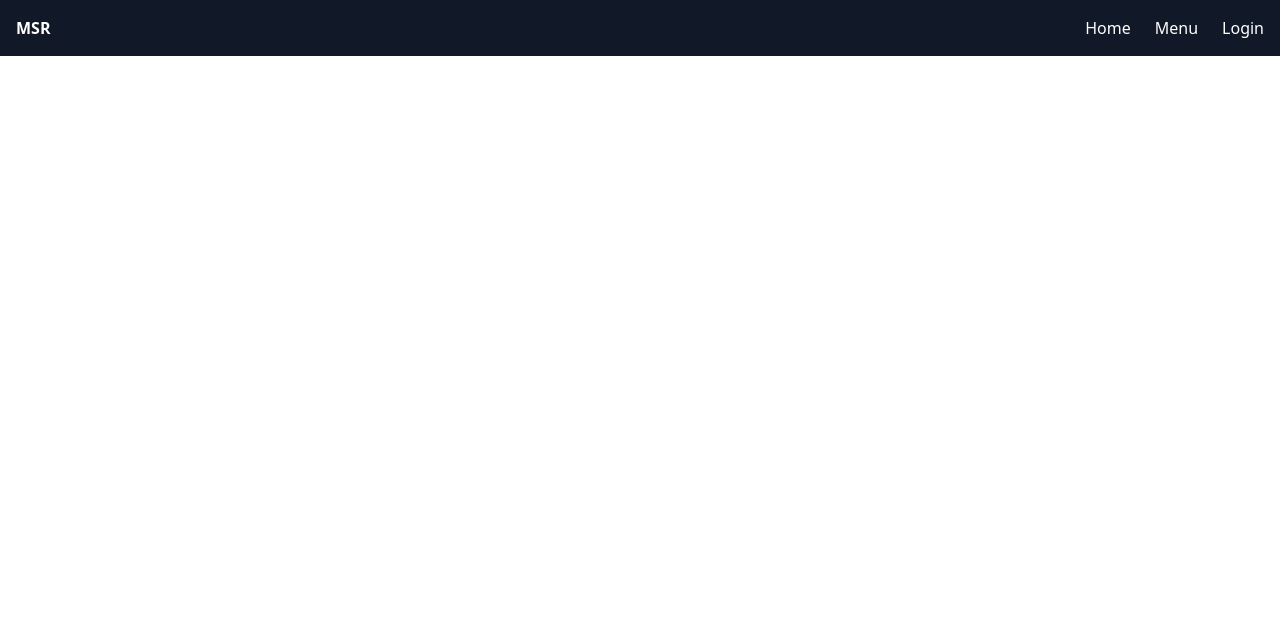
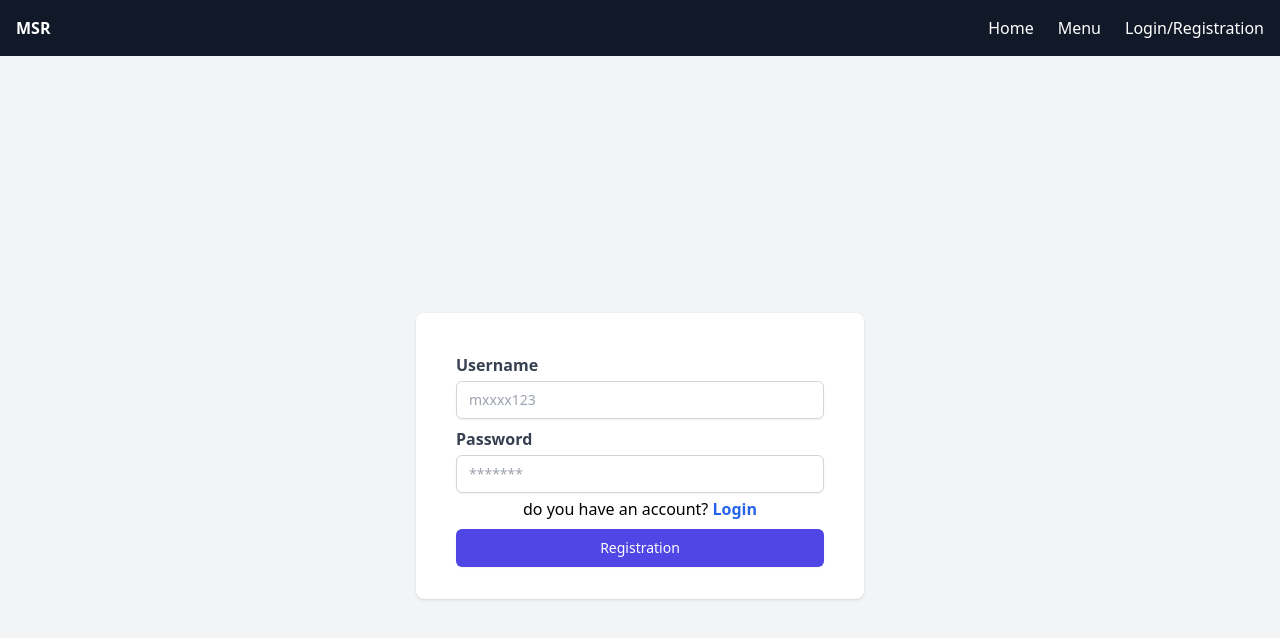
Before and after one commit to msfrzl1/react-mudo-api, a React (Vite) app: page /register in a window 1280 px wide. Shown: the top 638 px of the page. Built offline with nearby package versions, Linux system fonts and the light colour scheme.

Commit message:
added register page interface using FormInput and button

```diff
--- a/src/components/Fragments/Navbar.jsx
+++ b/src/components/Fragments/Navbar.jsx
@@ -7,7 +7,7 @@ const Navbar = () => {
   const listNavbar = [
     { to: "/home", element: "Home" },
     { to: "/menu", element: "Menu" },
-    { to: "/login", element: "Login" },
+    { to: "/login", element: "Login/Registration" },
   ];
 
   return (
--- a/src/components/pages/LoginPage.jsx
+++ b/src/components/pages/LoginPage.jsx
@@ -17,7 +17,7 @@ const LoginPage = () => {
               <p>
                 don't you have an account?{" "}
                 <Link to={"/register"} className="text-blue-600 font-bold hover:underline">
-                  Registrasi
+                  Registration
                 </Link>
               </p>
             </div>
--- a/src/components/pages/RegisterPage.jsx
+++ b/src/components/pages/RegisterPage.jsx
@@ -1,10 +1,39 @@
+/* eslint-disable react/no-unescaped-entities */
+import { Link } from "react-router-dom";
+import FormInput from "../Elements/FormInput";
 import Navbar from "../Fragments/Navbar";
 
 const RegisterPage = () => {
   return (
-    <div>
+    <>
       <Navbar />
-    </div>
+      <div className="min-h-screen bg-gray-100 flex flex-col justify-center sm:px-6 sm:px-8">
+        <div className="sm: mx-auto sm:w-full sm:max-w-md">
+          <div className="bg-white py-8 px-4 shadow sm:rounded-lg sm:px-10">
+            <FormInput label="Username" type="text" name="username" placeholder="mxxxx123" />
+            <FormInput label="Password" type="password" name="password" placeholder="*******" />
+
+            <div className="flex justify-center mt-1">
+              <p>
+                do you have an account?{" "}
+                <Link to={"/login"} className="text-blue-600 font-bold hover:underline">
+                  Login
+                </Link>
+              </p>
+            </div>
+
+            <div className="mt-2">
+              <button
+                type="submit"
+                className="w-full py-2 border border-transparent rounded-md shadow-sm text-sm font-medium text-white ease-in-out bg-indigo-600 hover:bg-indigo-700"
+              >
+                Registration
+              </button>
+            </div>
+          </div>
+        </div>
+      </div>
+    </>
   );
 };
 
```
